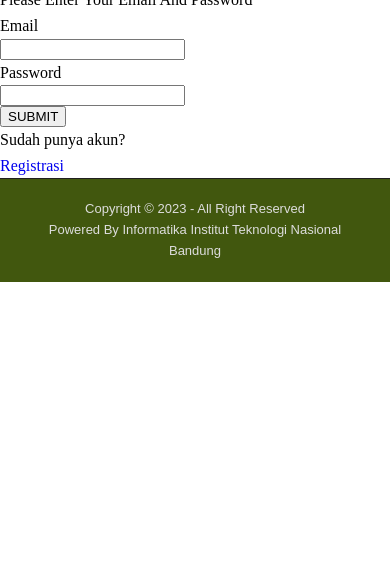
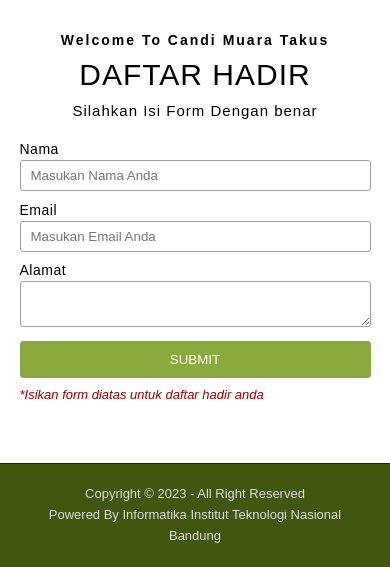
Before and after one commit to dickyd2909/landingpagecandi, a PHP site: page /landingpagecandi/apps/login in a window 390 px wide. Shown: the part 378-945 px from the top of the page. Before the commit the page ends 660 px from the top, so only its background shows below. Run offline with PHP 8.4, Linux system fonts and the light colour scheme; data that the repository does not hold is empty.

Commit message:
membuat daftarhadir

```diff
--- a/apps/login.php
+++ b/apps/login.php
@@ -30,16 +30,16 @@
 	<meta property="article:tag" content="online shop jakarta">
 	<meta property="article:tag" content="market place jakarta">
 	<meta property="article:tag" content="website jakarta">
-    <link href="../cms/assets/images/logo/<?= $mtdt['metadata_gambar']; ?>" rel="shortcut icon" type="image/x-icon" />
-    <link href="../assets/css/style.css" rel="stylesheet" type="text/css" />
+    <link href="cms/assets/images/logo/<?= $mtdt['metadata_gambar']; ?>" rel="shortcut icon" type="image/x-icon" />
+    <link href="assets/css/style.css" rel="stylesheet" type="text/css" />
     <link href="https://fonts.googleapis.com/css2?family=Anton&family=Roboto+Condensed:wght@400;700&display=swap" rel="stylesheet">
     <link href="https://fonts.googleapis.com/icon?family=Material+Icons" rel="stylesheet">
     <script src="https://code.jquery.com/jquery-latest.min.js" ></script>
 	 <link rel="stylesheet" href="https://cdnjs.cloudflare.com/ajax/libs/font-awesome/6.2.1/css/all.min.css" integrity="sha512-MV7K8+y+gLIBoVD59lQIYicR65iaqukzvf/nwasF0nqhPay5w/9lJmVM2hMDcnK1OnMGCdVK+iQrJ7lzPJQd1w==" crossorigin="anonymous" referrerpolicy="no-referrer" />
     <script src="https://cdnjs.cloudflare.com/ajax/libs/font-awesome/6.2.1/js/all.min.js" integrity="sha512-rpLlll167T5LJHwp0waJCh3ZRf7pO6IT1+LZOhAyP6phAirwchClbTZV3iqL3BMrVxIYRbzGTpli4rfxsCK6Vw==" crossorigin="anonymous" referrerpolicy="no-referrer"></script>
-	<link rel="stylesheet" href="../libs/sweetalert2.min.css">
-	<script src="../libs/sweetalert2.min.js"></script>
-    <title>Ipsum Official Website Online Store</title>
+	<link rel="stylesheet" href="libs/sweetalert2.min.css">
+	<script src="libs/sweetalert2.min.js"></script>
+    <title>Candi Muara Takus</title>
 </head>
 <body>
     <!-- section top -->
@@ -47,7 +47,7 @@
     <!-- section top -->
 	<div id="bgjumbo">
 		<div class="jumboimg">
-			<img src="../assets/images/jumbo.jpg" />
+			<img src="assets/images/jumbo2.png" />
 		</div>
 	</div>
     <!-- section login -->
@@ -55,30 +55,38 @@
 		<div id="bologin">
 			<div class="login">
 				<div class="loginwel">
-					<h1>Welcome To Website Onlineshop Ipsum </h1>
+					<h1>Welcome To Candi Muara Takus</h1>
 				</div>
 				<div class="logintit">
-					Login
+					Daftar Hadir
 				</div>
 				<div class="logindesc">
-					Please Enter Your Email And Password
+					Silahkan Isi Form Dengan benar
 				</div>
 			</div>
 			<form action="loginaction" method="post">
 				<div class="loginform">
 					<div class="loginformtit">
-						Email
+						Nama
 					</div>
 					<div class="loginformbox">
-						<input name="customer_email" type="text" class="formboxlogin" required>
+						<input name="nama" type="text" class="formboxlogin" placeholder="Masukan Nama Anda" required>
 					</div>
 				</div>
 				<div class="loginform">
 					<div class="loginformtit">
-						Password
+						Email
 					</div>
 					<div class="loginformbox">
-						<input name="customer_password" type="password" class="formboxlogin" required>
+						<input name="email" type="email" placeholder="Masukan Email Anda" class="formboxlogin" required>
+					</div>
+				</div>
+				<div class="loginform">
+					<div class="loginformtit">
+						Alamat
+					</div>
+					<div class="loginformbox">
+						<textarea name="alamat" class="formboxlogin" required></textarea>
 					</div>
 				</div>
 				<div class="loginbtn">
@@ -86,10 +94,7 @@
 				</div>
 				<div class="loginbottom clearfix">
 					<div class="loginbotleft">
-						Sudah punya akun?
-					</div>
-					<div class="loginbotright">
-						<a href="registrasi">Registrasi</a>
+						*Isikan form diatas untuk daftar hadir anda
 					</div>
 				</div>
 			</form>
--- a/apps/view/menu.php
+++ b/apps/view/menu.php
@@ -35,8 +35,7 @@
 		</div>
 		<div class="topright" id="btnregis">
 			<div class="toprightbutton">
-				<a href="#" class="btnreg">Daftar</a>
-				<a href="#" class="btnlogin">Masuk</a>
+				<a href="login" class="btnlogin">Daftar Hadir</a>
 			</div>
 		</div>
 	</div>
--- a/assets/css/style.css
+++ b/assets/css/style.css
@@ -90,6 +90,67 @@ a {text-decoration:none;}
 .sharebtn2 img{position: absolute;top:80px;left:120px;width: 40px;}
 .sharebtn3 img{position: absolute;top:130px;left:120px;width: 40px;}
 .sharebtn4 img{position: absolute;top:180px;left:120px;width: 40px;}
+@media (max-width:920px){
+    .bgjumbo{width: 100%;margin:0 auto;padding:0;}
+    .jumboimg{width:100%;margin:0 auto;padding:0;height:auto;overflow: hidden;}
+    .jumboimg img{width:100%;filter: brightness(0.5);}
+    #bgboutpage{width:100%;margin:0 auto;padding:50px 0;}
+    #boboutpage{width:90%;margin:0 auto;padding:0;}
+    .boutpagespan{font-size:18px;font-family: "Poppins", sans-serif;font-weight: 600;color:rgba(0, 0, 0, 0.7);margin:0 auto -0.5% 2%;}
+    .boutpagetit{font-size: 30px;font-family: "Poppins", sans-serif;font-weight: 600;margin:0 auto -0.5% 0;}
+    .bouttgl{font-size: 19px;font-family: "Poppins", sans-serif;margin:0 0 4% 0;}
+    .boutpageimg{width:100%;margin: 2% auto 2%;padding: 0;text-align: center;}
+    .boutpageimg img{width: 100%;}
+    .boutpagedesc{font-size: 16px;font-family: "Poppins", sans-serif;text-align: justify;}
+    .sharebtnbox{margin:0 auto;padding:0;display: none;}
+}
+
+#bglogin{width:100%;margin:0 auto;padding:50px 0;}
+#bologin{width:400px;margin:0 auto;padding:0;}
+.login{margin:0 auto 15px;padding:0;text-align:center;}
+.loginwel{margin:0 auto;padding:0;font-size:14px;letter-spacing:2px;font-family: "Poppins", sans-serif;}
+.logintit{margin:0 auto;padding:0;font-size:30px;letter-spacing:1px;text-transform:uppercase;font-family: "Poppins", sans-serif;}
+.logindesc{margin:0 auto;padding:0;font-size:15px;letter-spacing:1px;font-family: "Poppins", sans-serif;}
+.loginform{margin:2% auto;padding:0;}
+.loginformtit{margin:0 auto;padding:0;font-size:14px;letter-spacing:0.5px;font-family: "Poppins", sans-serif;}
+.loginformbox{margin:0 auto;padding:0;font-family: "Poppins", sans-serif;}
+.formboxlogin{width:100%;margin:0 auto;padding:7px 10px;box-sizing:border-box;border-radius:3px;border:1px solid #9f9f9f;font-family: "Poppins", sans-serif;}
+.loginbtn{margin:4% auto 0;padding:0;}
+.loginbottom{margin:2% auto;padding:0;}
+.loginbotleft{margin:0 auto;padding:0;float:left;font-family: "Poppins", sans-serif;font-style: italic;color:#990000;font-size: 13px;}
+.loginbotright{margin:0 auto;padding:0;float:right;}
+.loginbotright a{color:#eb3939;font-family: "Poppins", sans-serif;}
+.loginbotright a:hover{color:#ce1717;transition:ease-in .2s;}
+.cart{color:#000;font-size:18px;float:left;margin:2px 0;}
+.cart:hover{color:#eb3939;transition:ease-in .2s;}
+.cartnum{float:right;font-size:10px;margin:-10px 0 0;padding:1px 7px; box-sizing:border-box;background:#ce1717;border-radius:50%;color:#fff;}
+.btncheck{width:100%;padding:10px;background:#8AAA3D;border:1px solid #8AAA3D;color:#fff;border-radius:3px;text-transform:uppercase;cursor:pointer;font-family: "Poppins", sans-serif;transition:ease-in .5s;transition-delay: .1s;}
+.btncheck:hover{background:#fff;color:#8AAA3D;transition:ease-in .5s;transition-delay: .1s;}
+.swal2-title{font-family: "Poppins", sans-serif !important;}
+.swal2-html-container{font-family: "Poppins", sans-serif !important;}
+@media (max-width:920px){
+    #bglogin{width:100%;margin:0 auto;padding:50px 0;}
+    #bologin{width:90%;margin:0 auto;padding:0;}
+    .login{margin:0 auto 15px;padding:0;text-align:center;}
+    .loginwel{margin:0 auto;padding:0;font-size:14px;letter-spacing:2px;font-family: "Poppins", sans-serif;}
+    .logintit{margin:0 auto;padding:0;font-size:30px;letter-spacing:1px;text-transform:uppercase;font-family: "Poppins", sans-serif;}
+    .logindesc{margin:0 auto;padding:0;font-size:15px;letter-spacing:1px;font-family: "Poppins", sans-serif;}
+    .loginform{margin:2% auto;padding:0;}
+    .loginformtit{margin:0 auto;padding:0;font-size:14px;letter-spacing:0.5px;font-family: "Poppins", sans-serif;}
+    .loginformbox{margin:0 auto;padding:0;font-family: "Poppins", sans-serif;}
+    .formboxlogin{width:100%;margin:0 auto;padding:7px 10px;box-sizing:border-box;border-radius:3px;border:1px solid #9f9f9f;font-family: "Poppins", sans-serif;}
+    .loginbtn{margin:4% auto 0;padding:0;}
+    .loginbottom{margin:2% auto;padding:0;}
+    .loginbotleft{margin:0 auto;padding:0;float:left;font-family: "Poppins", sans-serif;font-style: italic;color:#990000;font-size: 13px;}
+    .loginbotright{margin:0 auto;padding:0;float:right;}
+    .loginbotright a{color:#eb3939;font-family: "Poppins", sans-serif;}
+    .loginbotright a:hover{color:#ce1717;transition:ease-in .2s;}
+    .cart{color:#000;font-size:18px;float:left;margin:2px 0;}
+    .cart:hover{color:#eb3939;transition:ease-in .2s;}
+    .cartnum{float:right;font-size:10px;margin:-10px 0 0;padding:1px 7px; box-sizing:border-box;background:#ce1717;border-radius:50%;color:#fff;}
+    .btncheck{width:100%;padding:10px;background:#8AAA3D;border:1px solid #8AAA3D;color:#fff;border-radius:3px;text-transform:uppercase;cursor:pointer;font-family: "Poppins", sans-serif;transition:ease-in .5s;transition-delay: .1s;}
+    .btncheck:hover{background:#fff;color:#8AAA3D;transition:ease-in .5s;transition-delay: .1s;}
+}
 /* #bgslideshow .waves{position: absolute;bottom: 0;left: 0;} */
 /* about */
 #bgabout{width:100%;margin: 0 auto;padding:100px 0;}
```
Also changed, not shown: apps/loginaction.php (+10 -30 lines), .htaccess.
